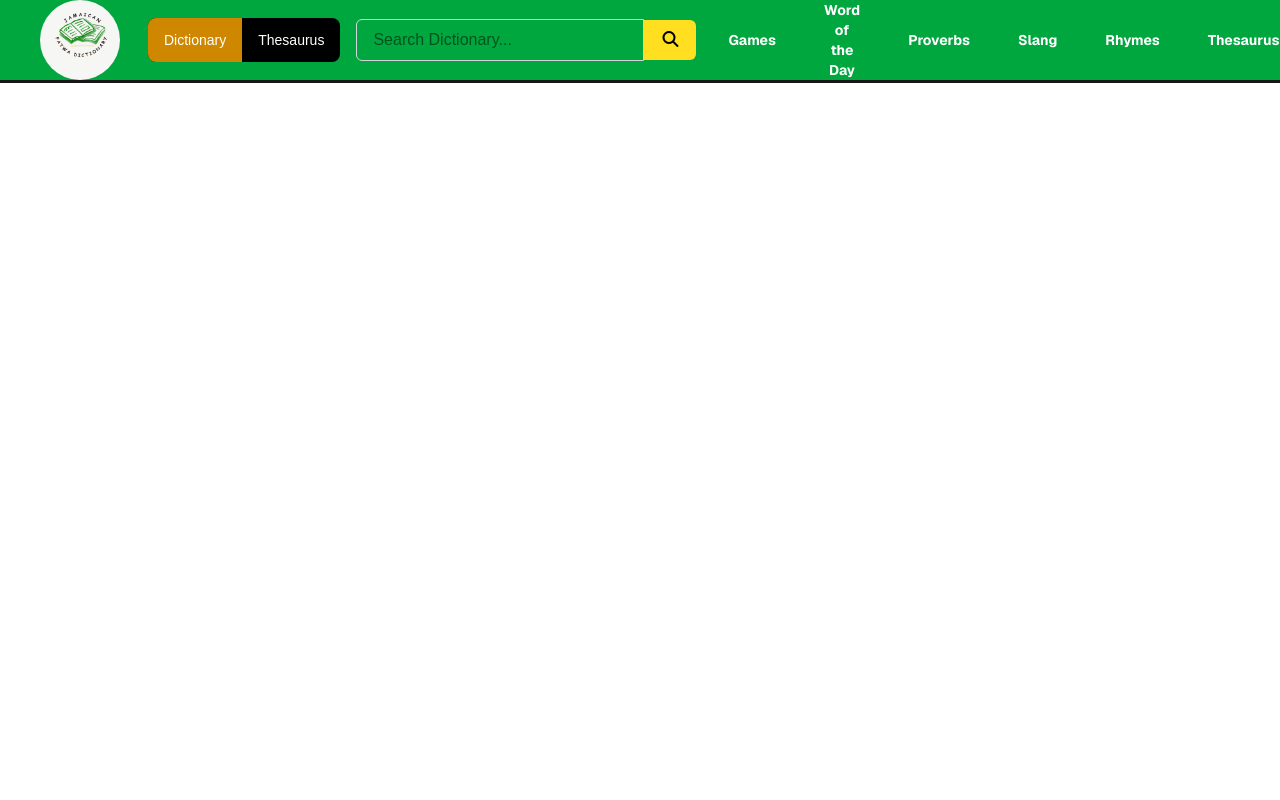
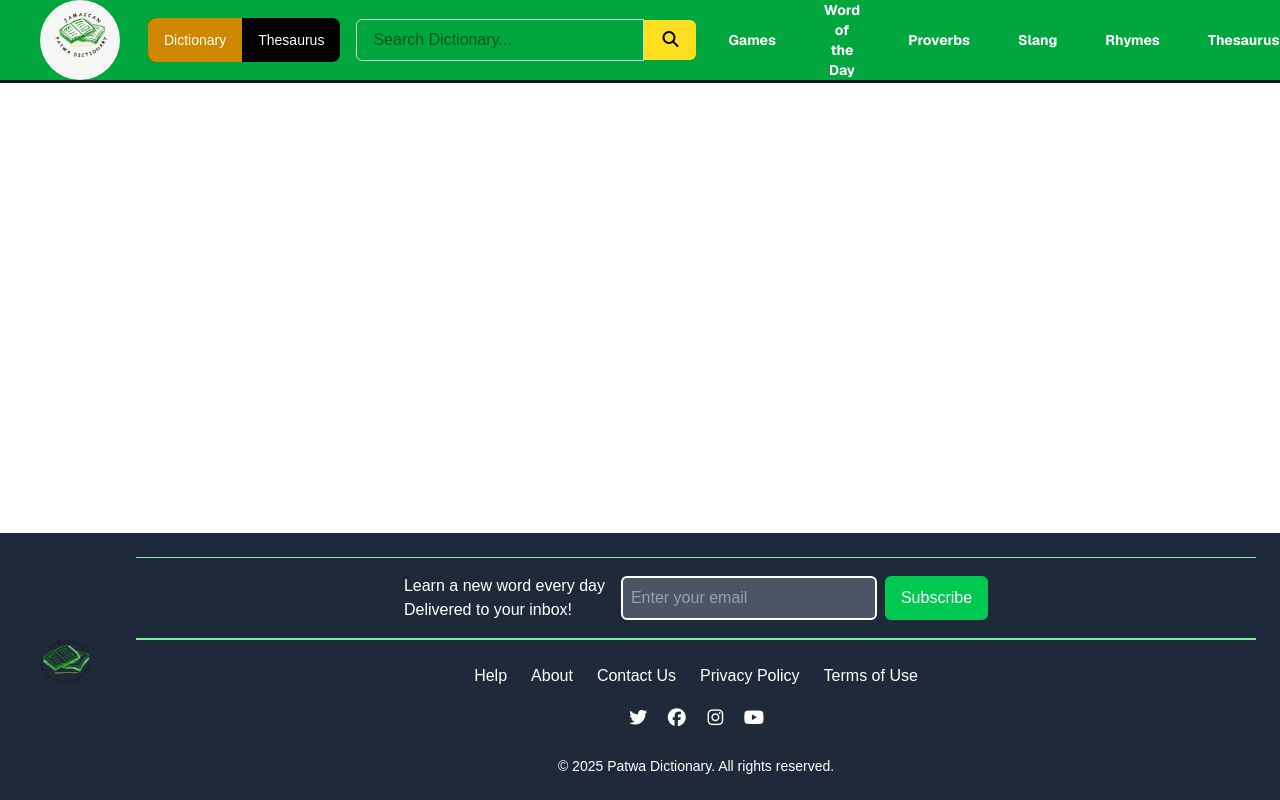
Before and after one commit to JamDevCo/dictionary-frontend-web, a Next.js app: page / in a window 1280 px wide. Built offline with nearby package versions, Linux system fonts and the light colour scheme.

Commit message:
Footer and footer specs

```diff
--- a/src/app/page.js
+++ b/src/app/page.js
@@ -1,6 +1,6 @@
 import Image from "next/image";
 import Header from "../components/Header";
-//import Footer from "../components/Footer";
+import Footer from "../components/Footer";
 //import Main from "../components/Main";
 
 export default function Home() {
@@ -8,7 +8,7 @@ export default function Home() {
     <div className="flex flex-col h-screen justify-between">
       <Header />
       {/* <Main /> */}
-      {/* <Footer /> */}
+      <Footer />
     </div>
   );
 }
--- /dev/null
+++ b/src/components/Footer.js
@@ -0,0 +1,136 @@
+"use client";
+import Image from "next/image";
+import Link from "next/link";
+import "@fortawesome/fontawesome-free/css/all.min.css";
+import React from "react";
+
+export default function Footer() {
+  return (
+    <footer className="bg-gray-800 text-white w-full p-4 sm:p-6">
+      <div className="max-w-7xl mx-auto flex flex-col sm:flex-row gap-6 sm:gap-8 items-center">
+        {/* Logo Section */}
+        <div className="shrink-0">
+          <Link href="/">
+            <Image
+              src="/logo_bg_gone.png"
+              alt="Patwa Dictionary Logo"
+              height={80}
+              width={80}
+              className="rounded-full object-cover"
+              priority
+            />
+          </Link>
+        </div>
+
+        {/* Content Section */}
+        <div className="flex-1 flex flex-col gap-6 w-full">
+          {/* Subscribe Section */}
+          <div className="border-t sm:border-b-2 border-green-300 pt-4 sm:pb-4 flex flex-col sm:flex-row items-center justify-center gap-4">
+            <div className="text-center sm:text-left">
+              <p className="text-sm sm:text-base">Learn a new word every day</p>
+              <p className="text-sm sm:text-base">Delivered to your inbox!</p>
+            </div>
+            <div className="flex flex-col sm:flex-row gap-2 w-full sm:w-auto">
+              <input
+                className="border-2 p-2 rounded-md bg-gray-600 text-white placeholder-gray-400 w-full sm:w-64 focus:outline-none focus:ring-2 focus:ring-green-400"
+                type="email"
+                placeholder="Enter your email"
+                aria-label="Email for subscription"
+              />
+              <button className="px-4 py-2 bg-green-500 text-white rounded-md hover:bg-yellow-300 transition-colors w-full sm:w-auto">
+                Subscribe
+              </button>
+            </div>
+          </div>
+
+          {/* Navigation and Social Links */}
+          <div className="flex flex-col items-center gap-4">
+            <nav>
+              <ul className="flex flex-wrap justify-center gap-4 sm:gap-6 text-sm sm:text-base">
+                {[
+                  { href: "/help", label: "Help", rel: "noopener noreferrer" },
+                  {
+                    href: "/about",
+                    label: "About",
+                    rel: "noopener noreferrer",
+                  },
+                  {
+                    href: "/contact",
+                    label: "Contact Us",
+                    rel: "noopener noreferrer",
+                  },
+                  {
+                    href: "/privacy",
+                    label: "Privacy Policy",
+                    rel: "noopener noreferrer",
+                  },
+                  {
+                    href: "/terms",
+                    label: "Terms of Use",
+                    rel: "noopener noreferrer",
+                  },
+                ].map((link) => (
+                  <li key={link.href}>
+                    <Link
+                      href={link.href}
+                      className="hover:text-green-300 transition-colors"
+                      target="_blank"
+                      rel="noopener noreferrer"
+                    >
+                      {link.label}
+                    </Link>
+                  </li>
+                ))}
+              </ul>
+            </nav>
+
+            {/* Social Media Links */}
+            <div className="flex gap-4">
+              {[
+                {
+                  href: "https://twitter.com/",
+                  icon: "fab fa-twitter",
+                  rel: "noopener noreferrer",
+                },
+                {
+                  href: "https://facebook.com/",
+                  icon: "fab fa-facebook",
+                  rel: "noopener noreferrer",
+                },
+                {
+                  href: "https://instagram.com/",
+                  icon: "fab fa-instagram",
+                  rel: "noopener noreferrer",
+                },
+                {
+                  href: "https://youtube.com/",
+                  icon: "fab fa-youtube",
+                  rel: "noopener noreferrer",
+                },
+              ].map((social) => (
+                <a
+                  key={social.href}
+                  href={social.href}
+                  aria-label={social.icon.split(" ")[1].replace("fa-", "")}
+                  className="text-lg hover:text-green-300 transition-colors"
+                  target="_blank"
+                  rel="noopener noreferrer"
+                >
+                  <i className={social.icon}></i>
+                </a>
+              ))}
+            </div>
+          </div>
+
+          {/* Copyright */}
+          <div className="text-center text-sm">
+            <p>
+              © {new Date().getFullYear()} Patwa Dictionary. All rights
+              reserved.
+            </p>
+          </div>
+        </div>
+      </div>
+    </footer>
+  );
+}
```
